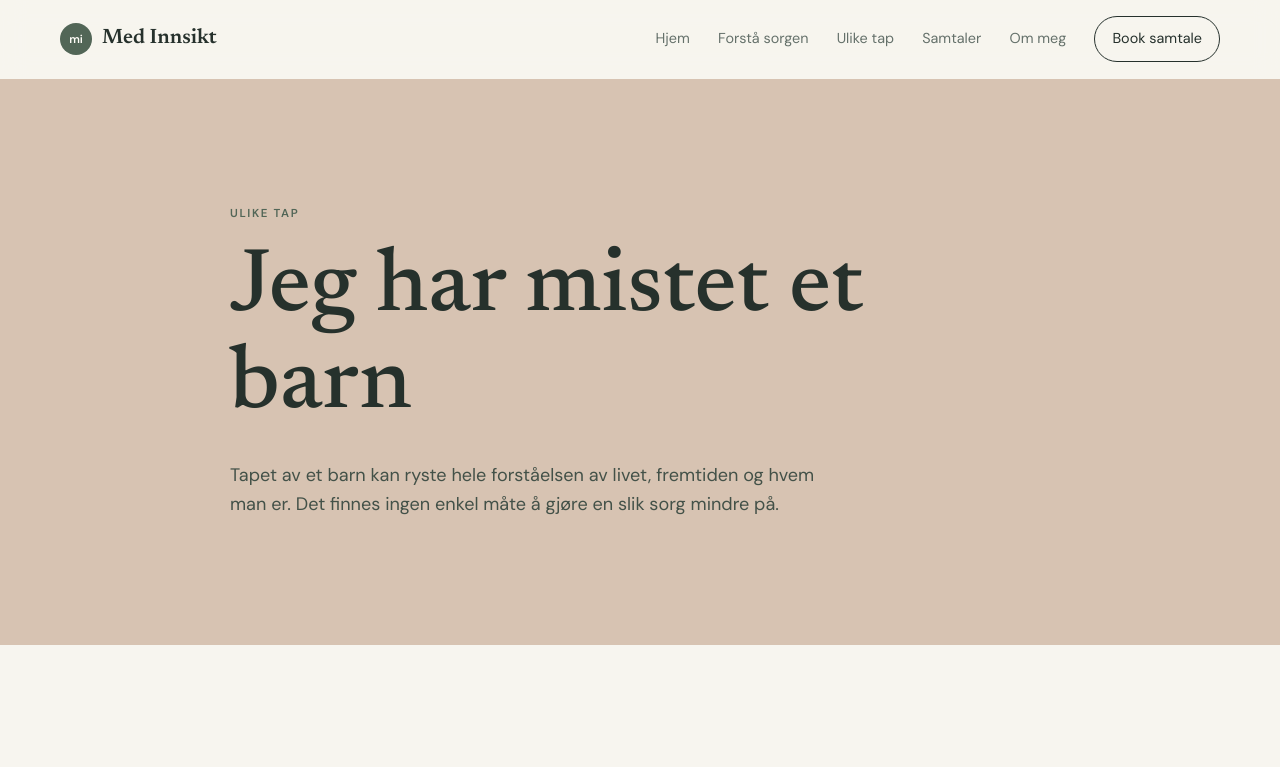
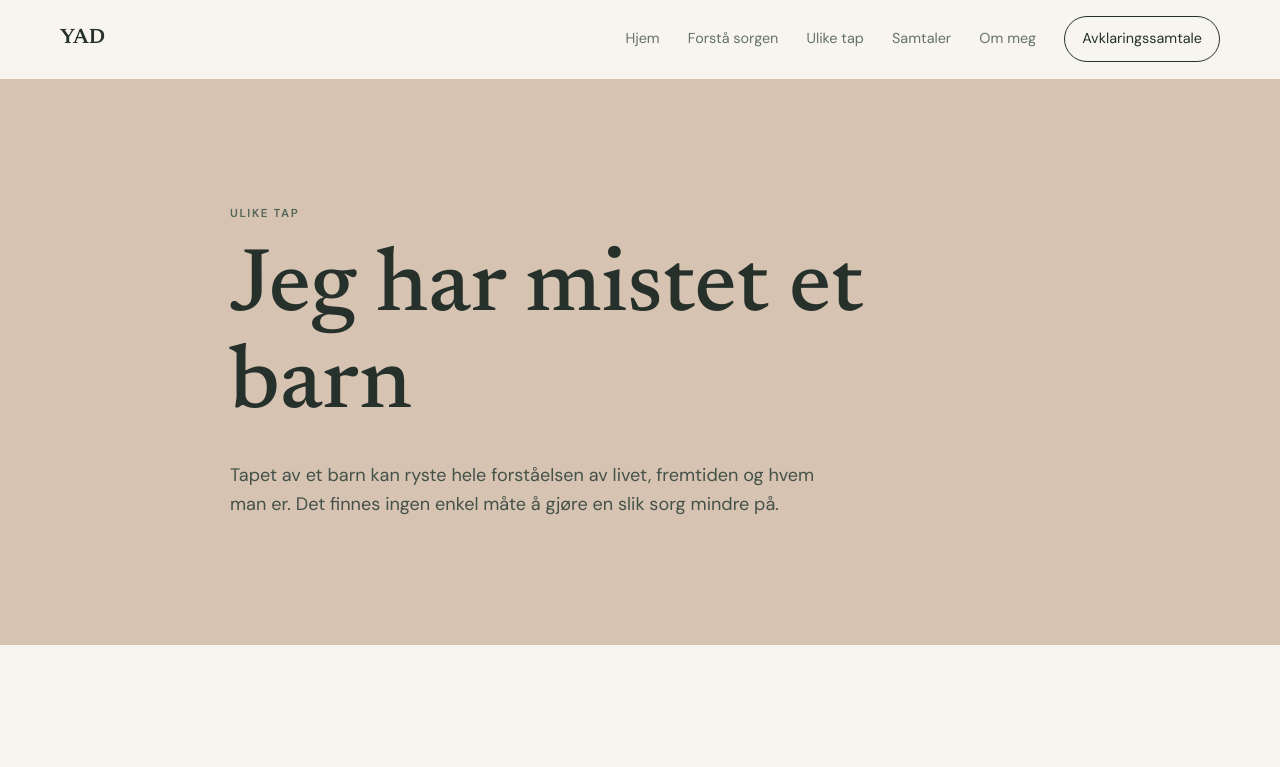
Before and after one commit to HRehmanii/Hawe, a plain HTML site: page tap-barn.html in a window 1280 px wide. Shown: the top 767 px of the page. Drawn offline with Linux system fonts and the light colour scheme.

Commit message:
Update title and button text in tap-barn.html

```diff
--- a/tap-barn.html
+++ b/tap-barn.html
@@ -3,7 +3,7 @@
 <head>
 <meta charset="UTF-8">
 <meta name="viewport" content="width=device-width, initial-scale=1.0">
-<title>Jeg har mistet et barn | Med Innsikt</title>
+<title>Jeg har mistet et barn | YAD</title>
 <link rel="stylesheet" href="style.css">
 <link href="https://fonts.googleapis.com/css2?family=DM+Sans:wght@400;500;600&family=Newsreader:opsz,wght@6..72,400;6..72,500;6..72,600&display=swap" rel="stylesheet">
 </head>
@@ -11,8 +11,8 @@
 <header class="site-header" id="nav">
 <div class="container nav__inner">
 <a class="brand" href="index.html">
-<span class="brand__mark">mi</span>
-<span>Med Innsikt</span>
+
+<span>YAD</span>
 </a>
 <button class="nav__burger" id="burger" aria-label="Åpne meny" aria-expanded="false">
 <span></span>
@@ -25,7 +25,7 @@
 <a href="ulike-tap.html">Ulike tap</a>
 <a href="samtaler.html">Samtaler</a>
 <a href="ommeg.html">Om meg</a>
-<a class="nav__cta" href="samtaler.html#book">Book samtale</a>
+<a class="nav__cta" href="samtaler.html#book">Avklaringssamtale</a>
 </nav>
 </div>
 </header>
@@ -58,7 +58,7 @@
 <p class="eyebrow">En rolig vei inn</p>
 <h2>Du trenger ikke ha alle ordene.</h2>
 <p>Vi kan begynne der du er.</p>
-<a class="button button--light" href="samtaler.html#book">Book en gratis førstesamtale</a>
+<a class="button button--light" href="samtaler.html#book">Be om gratis avklaringssamtale</a>
 </div>
 </section>
 </main>
```
